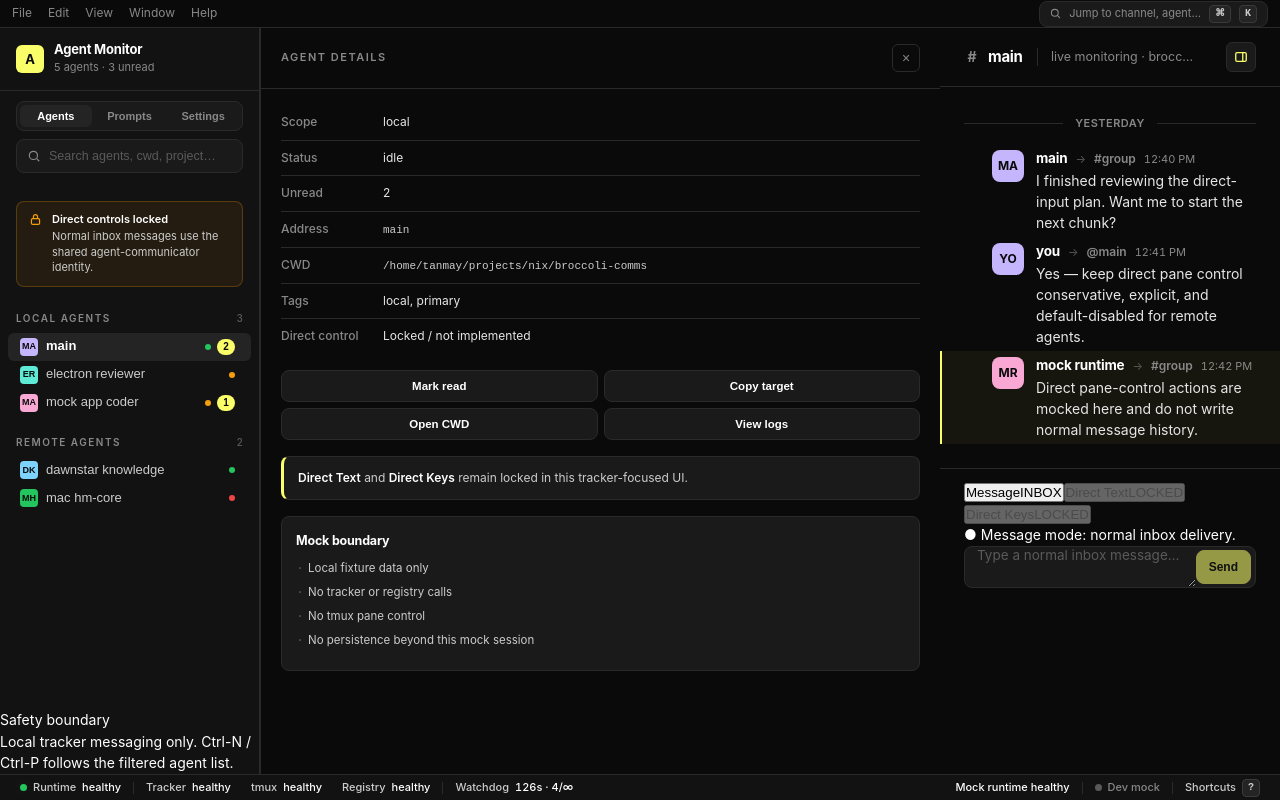
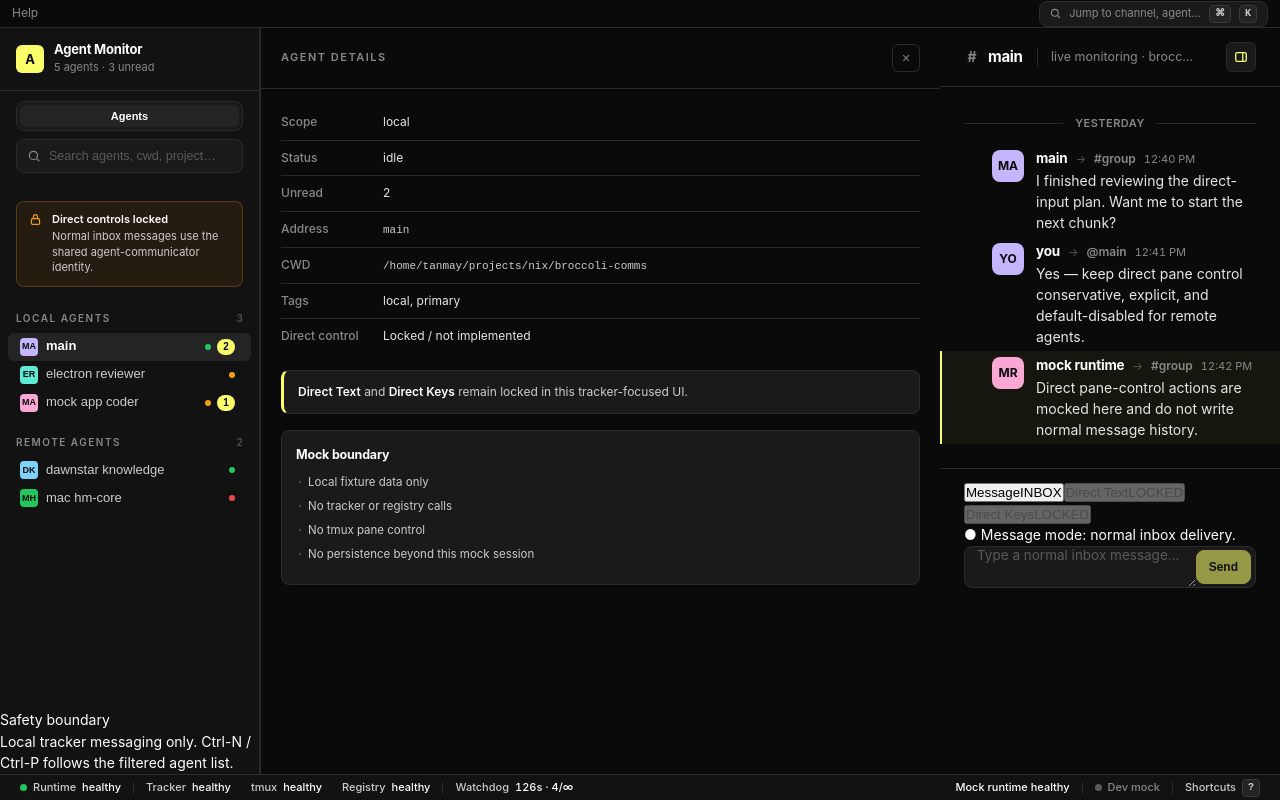
Before and after one commit to ashishnallana/broccoli-comms, a React (Vite) app in the folder agent-communicator-electron/: page / in a window 1280 px wide. Built offline with nearby package versions, Linux system fonts and the light colour scheme.

Commit message:
style: remove non-functional menus, buttons, and tabs from the Electron UI

```diff
--- a/agent-communicator-electron/src/renderer/App.tsx
+++ b/agent-communicator-electron/src/renderer/App.tsx
@@ -257,12 +257,7 @@ export function App() {
         </div>
       </dl>
 
-      <div className="detail-actions">
-        <button className="btn">Mark read</button>
-        <button className="btn">Copy target</button>
-        <button className="btn">Open CWD</button>
-        <button className="btn">View logs</button>
-      </div>
+
 
       <div className="info-note">
         <strong>Direct Text</strong> and <strong>Direct Keys</strong> remain locked in this tracker-focused UI.
--- a/agent-communicator-electron/src/renderer/components/AgentList.tsx
+++ b/agent-communicator-electron/src/renderer/components/AgentList.tsx
@@ -48,8 +48,6 @@ export function AgentList({ agents, selectedId, onSelect, onVisibleAgentsChange
 
       <div className="subnav" role="tablist" aria-label="Communicator sections">
         <button className="subnav-item active">Agents</button>
-        <button className="subnav-item">Prompts</button>
-        <button className="subnav-item">Settings</button>
       </div>
 
       <input
--- a/agent-communicator-electron/src/renderer/components/AppShell.tsx
+++ b/agent-communicator-electron/src/renderer/components/AppShell.tsx
@@ -43,10 +43,6 @@ export function AppShell({
   return (
     <>
       <div className="menubar">
-        <span>File</span>
-        <span>Edit</span>
-        <span>View</span>
-        <span>Window</span>
         <span style={{ cursor: 'pointer' }} onClick={onOpenShortcuts}>Help</span>
         <div className="menubar-search" id="openPalette" onClick={onOpenPalette}>
           <svg className="menubar-search-icon" viewBox="0 0 16 16" fill="none" stroke="currentColor" strokeWidth="1.5" aria-hidden="true">
--- a/agent-communicator-electron/src/renderer/components/CommandPalette.tsx
+++ b/agent-communicator-electron/src/renderer/components/CommandPalette.tsx
@@ -41,7 +41,6 @@ export function CommandPalette({ open, agents, onSelectAgent, onClose }: Props)
 
   const actions = useMemo(() => {
     const list = [
-      { type: 'action' as const, id: 'action-pause', label: 'Pause live stream', meta: 'Space' },
       { type: 'action' as const, id: 'action-shortcuts', label: 'Show keyboard shortcuts', meta: '?' },
       { type: 'action' as const, id: 'action-close', label: 'Close palette', meta: 'esc' },
     ]
```
